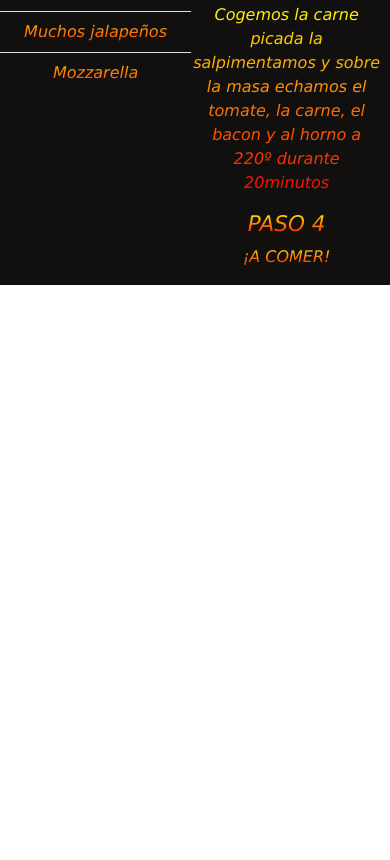
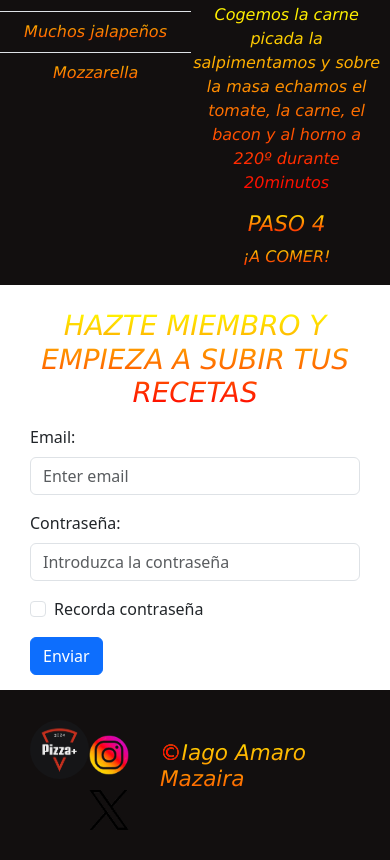
Before and after one commit to IagoAM91/Practica_Accesibilidad, a plain HTML site: page index.html in a window 390 px wide. Shown: the part 3225-4085 px from the top of the page. Before the commit the page ends 3510 px from the top, so only its background shows below. Drawn offline with nearby package versions, Linux system fonts and the light colour scheme.

Commit message:
Footer terminado

```diff
--- a/index.html
+++ b/index.html
@@ -171,12 +171,50 @@
 
             </div>
         </div>
-
+        <div class="formulario">
+            <h1>HAZTE MIEMBRO Y EMPIEZA A SUBIR TUS RECETAS</h1>
+            <form>
+                <div class="mb-3 mt-3">
+                    <label for="email" class="form-label">Email:</label>
+                    <input type="email" class="form-control" id="email" placeholder="Enter email" name="email">
+                </div>
+                <div class="mb-3">
+                    <label for="pwd" class="form-label">Contraseña:</label>
+                    <input type="password" class="form-control" id="pwd" placeholder="Introduzca la contraseña"
+                        name="pswd">
+                </div>
+                <div class="form-check mb-3">
+                    <label class="form-check-label">
+                        <input class="form-check-input" type="checkbox" name="remember"> Recorda contraseña
+                    </label>
+                </div>
+                <button type="submit" class="btn btn-primary">Enviar</button>
+            </form>
+        </div>
 
 
 
 
     </main>
+    <footer>
+
+        <div class="logo">
+            <img src="images/Logo_pizza.png" alt="Logo" style="width: 70px;" class="rounded-circle ms-auto">
+        </div>
+
+        <div class="redes">
+            <img src="images/instagram-removebg-preview.png" alt="Logo de Instagram de la página" width="60"
+                height="40">
+
+
+
+            <img src="images/twitter-removebg-preview.png" alt="Logo de Twitter de la página" width="60" height="40">
+        </div>
+
+        <div class="copyright">
+            <h4><span style="color:red">&copy;</span>Iago Amaro Mazaira</h4>
+        </div>
+    </footer>
 
 </body>
 
--- a/style.css
+++ b/style.css
@@ -93,6 +93,31 @@ img {
     height: auto;
 }
 
+.formulario {
+    margin-left: 50px;
+    margin-right: 150px;
+    margin-bottom: 20px;
+}
+
+footer {
+    display: flex;
+    flex-direction: row;
+    justify-content: space-between;
+    padding: 30px;
+    background-color: #120f0f;
+}
+
+
+.copyright {
+    margin-top: 5px;
+}
+
+.logo:hover {
+    background-color: red;
+    border-radius: 5%;
+}
+
+
 
 @media screen and (max-width: 768px) {
     .containerbbq {
@@ -109,6 +134,27 @@ img {
 
     .american img {
         margin-top: 800px;
+    }
+
+    .formulario {
+        margin-top: 1300px;
+        margin-left: 30px;
+        margin-right: 30px;
+        margin-bottom: 15px;
+    }
+
+    .footer {
+        flex-direction: row;
+    }
+
+    .redes img {
+        width: 40px;
+        height: 40px;
+        margin-top: 15px;
+    }
+
+    .copyright h4 {
+        margin-top: 15px;
     }
 
 }
@@ -128,3 +174,20 @@ img {
     height: auto;
     max-height: 400px;
 }
+
+.formulario h1 {
+    text-align: center;
+    background: linear-gradient(yellow, red);
+    background-clip: text;
+    color: transparent;
+    font-family: 'Lucida Sans', 'Lucida Sans Regular', 'Lucida Grande', 'Lucida Sans Unicode', Geneva, Verdana, sans-serif;
+    font-style: italic;
+}
+
+.copyright {
+    background: linear-gradient(yellow, red);
+    background-clip: text;
+    color: transparent;
+    font-family: 'Lucida Sans', 'Lucida Sans Regular', 'Lucida Grande', 'Lucida Sans Unicode', Geneva, Verdana, sans-serif;
+    font-style: italic;
+}
```
Also changed, not shown: images/instagram-removebg-preview.png (added), images/twitter-removebg-preview.png (added).
